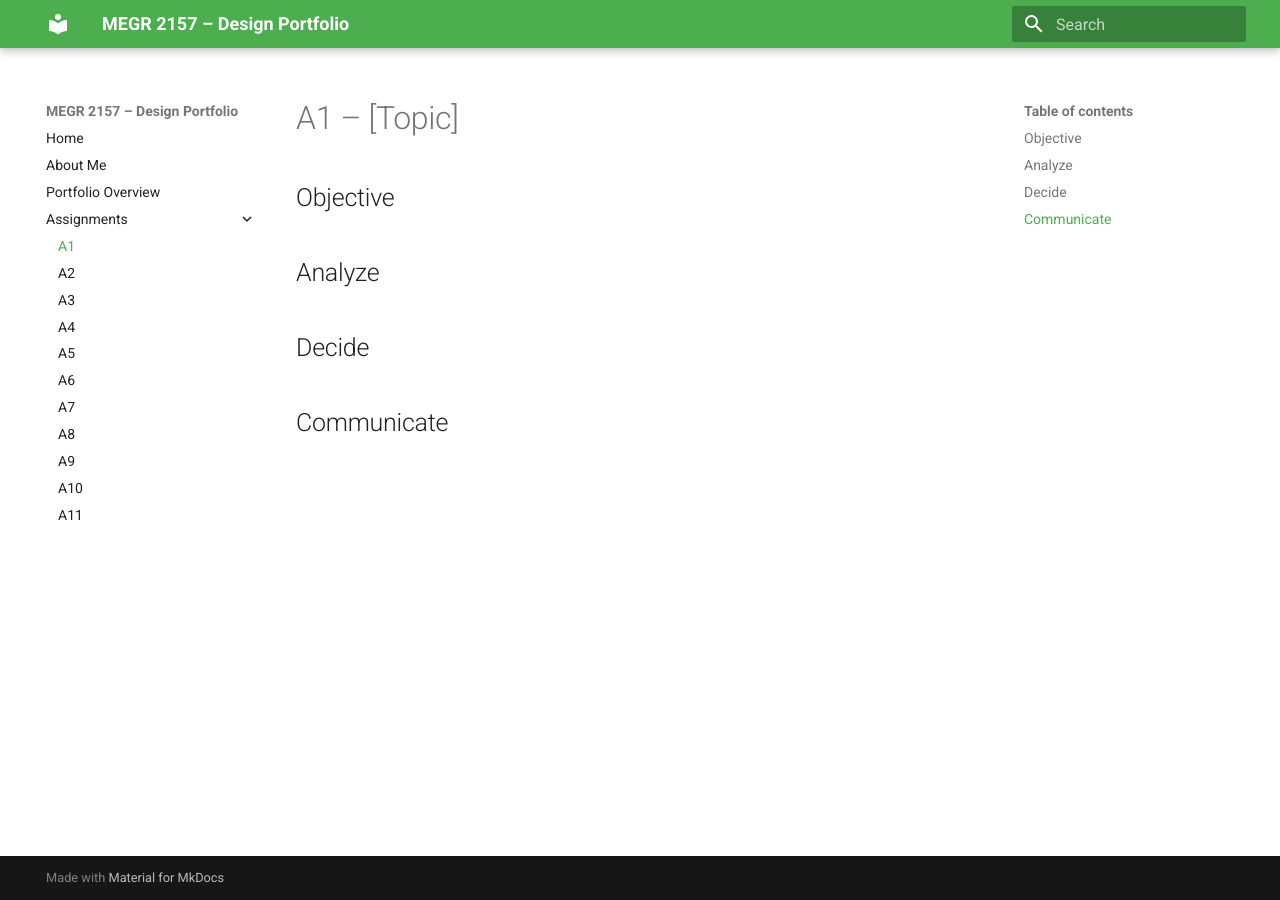
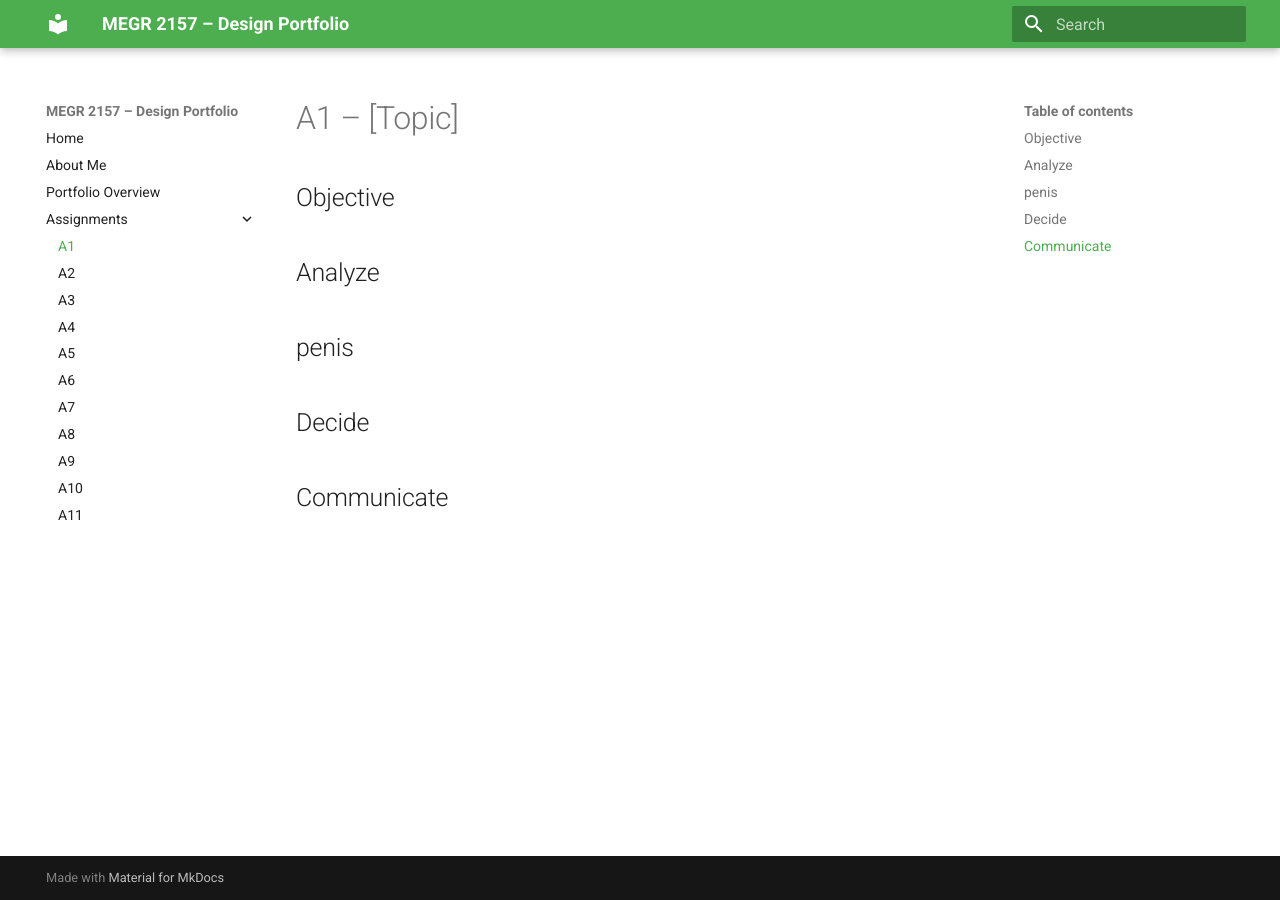
Before and after one commit to ajchiocca/megr2157-portfolio, an MkDocs documentation site: the page built from docs/assignments/A01/index.md, in a window 1280 px wide. Built offline with MkDocs 1.6.1 and Material for MkDocs 9.7.7, drawn with Linux system fonts in a browser that asks for light colours.

Commit message:
Add section header 'penis' to index.md

```diff
--- a/docs/assignments/A01/index.md
+++ b/docs/assignments/A01/index.md
@@ -4,7 +4,7 @@
 
 
 ## Analyze
-
+## penis
 
 ## Decide
 
```
